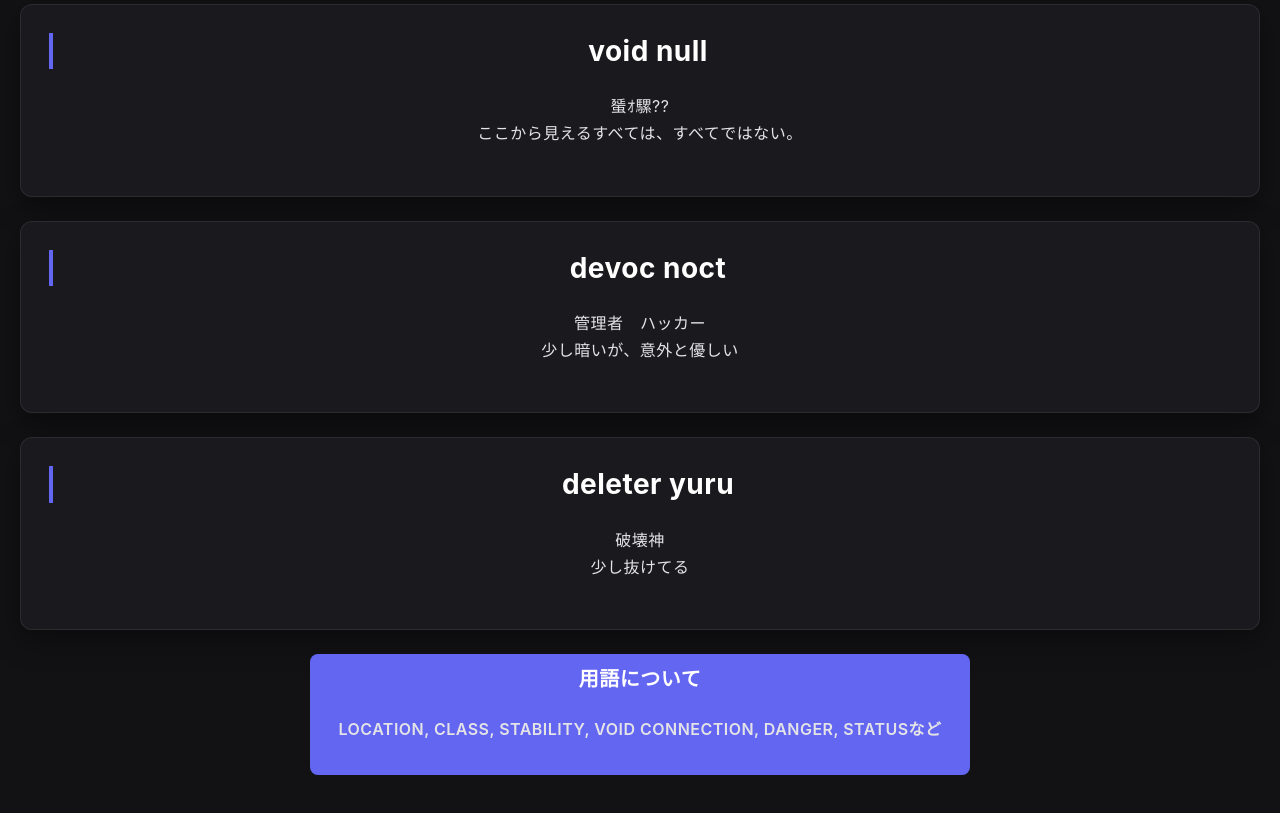
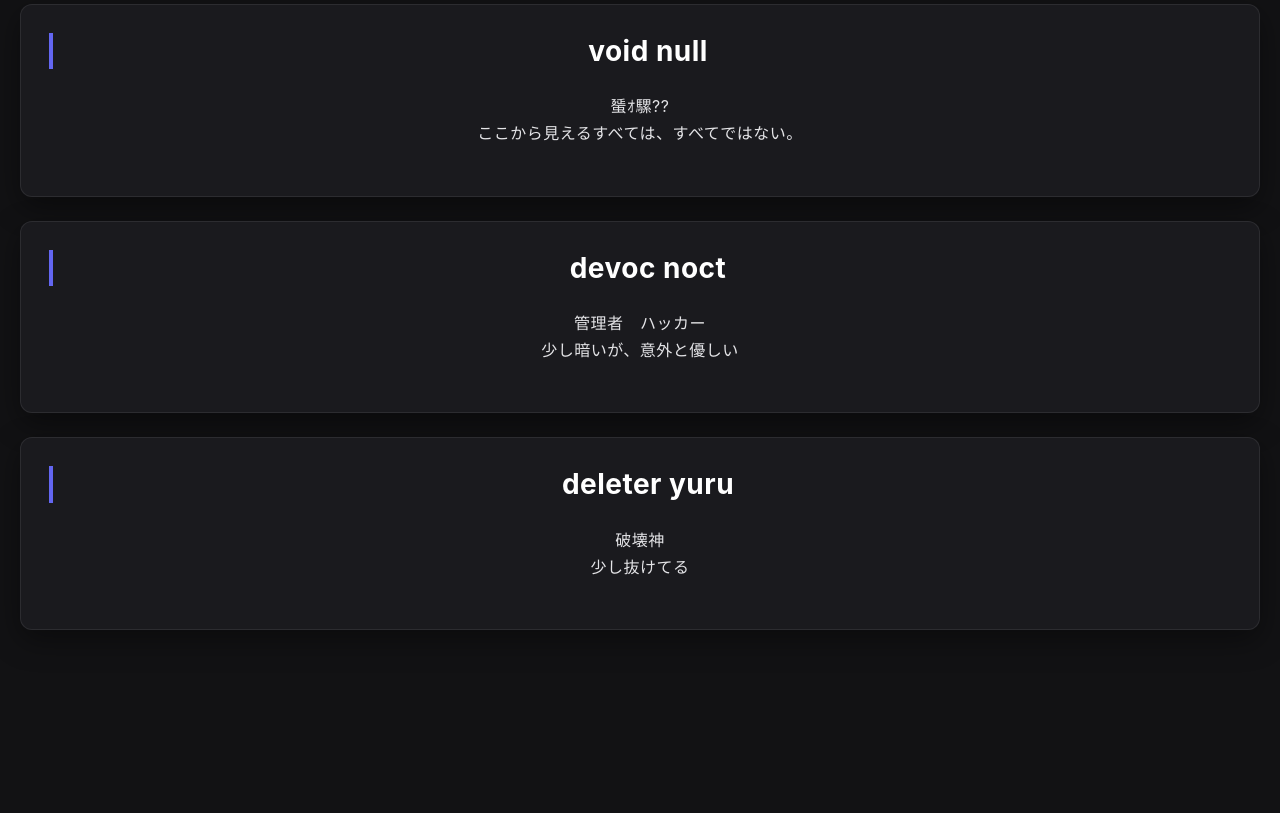
Before and after one commit to devoc-noct/Create_page, a plain HTML site: page Character.html in a window 1280 px wide. Shown: the part 107-920 px from the top of the page. After the commit the page ends 801 px from the top, so only its background shows below. Drawn offline with Linux system fonts and the light colour scheme.

Commit message:
Remove dictionary button and script from Character.html
Removed button for opening dictionary and script reference.

```diff
--- a/Character.html
+++ b/Character.html
@@ -18,16 +18,6 @@
     <h2>deleter yuru</h2>
     <p>破壊神<br>少し抜けてる</p>
   </div>
-  <div class="btn" onclick="openWindow('dictionary.html')">
-    <h3>用語について</h3>
-    <p>
-LOCATION,
-CLASS,
-STABILITY,
-VOID CONNECTION,
-DANGER,
-STATUSなど</p>
-  </div>
-  <script src="js/index.js"></script>
+
 </body>
 </html>
```
